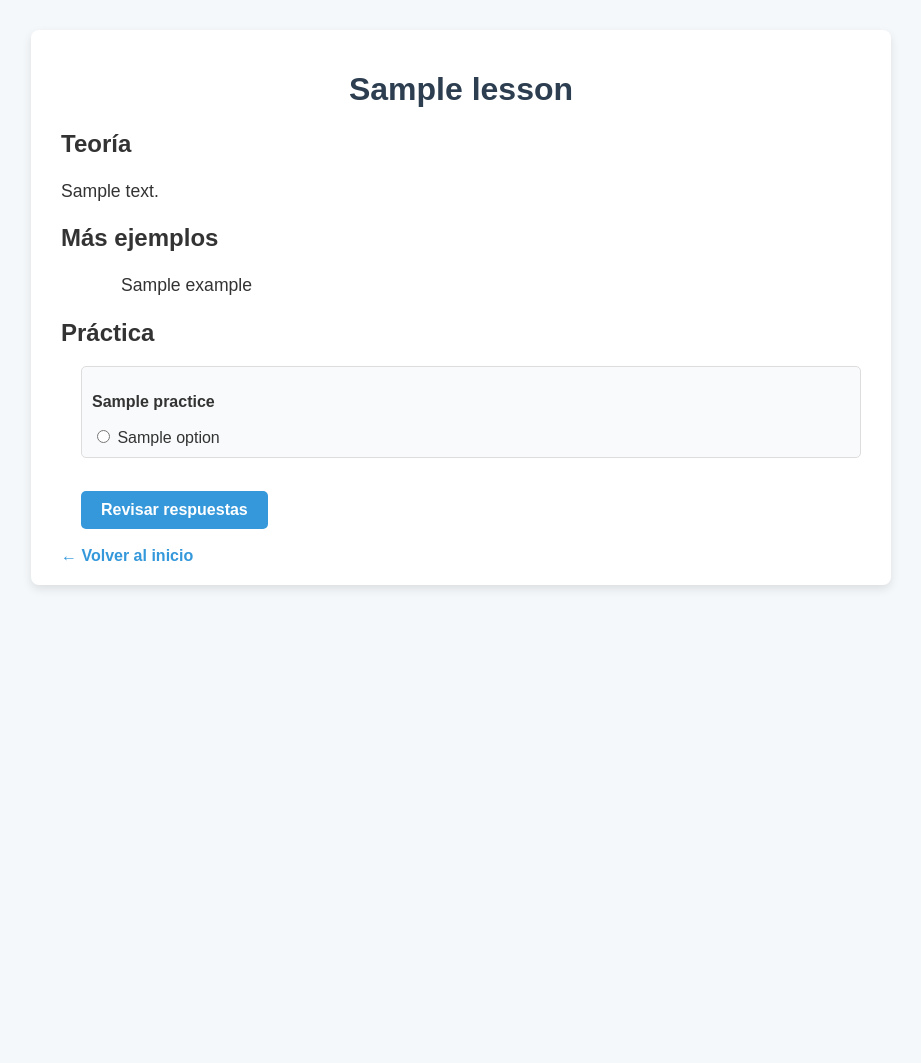
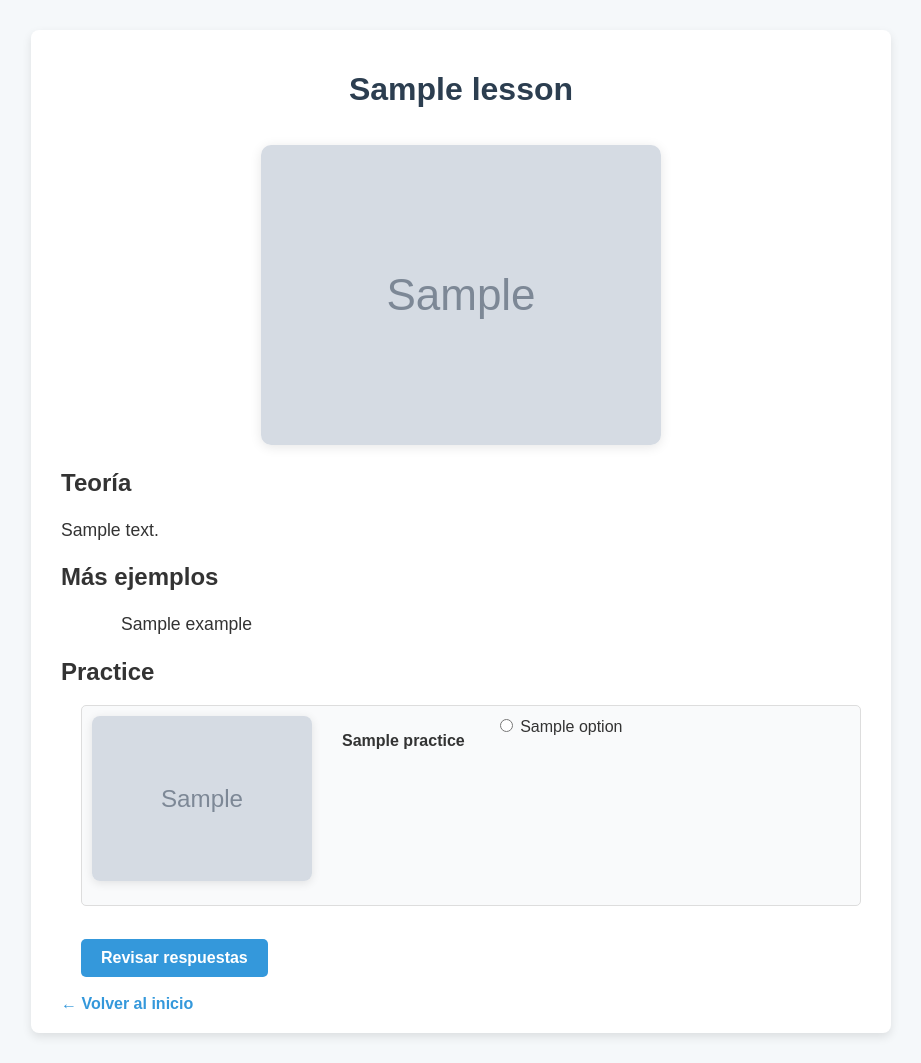
Before and after one commit to Eljuan25/Learning_English, a Flask app: template templates/lesson.html in a window 1280 px wide. Shown: the whole page, without its empty margins (179-1100 px from the left). Before the commit the page ends 589 px from the top, so only its background shows below. Run offline with Flask 3, Linux system fonts and the light colour scheme; the template is opened without the code that fills it: most values are stand-ins (such as "Sample title", 1, 10 or a date in 2020); grey boxes marked "Sample" are stand-in pictures.

Commit message:
Agregue imagenes y la lección 4 bueno aun que nada más auna pregunta estoy todavía discutiendo por que no las puedo poner ala derecha

```diff
--- a/static/style.css
+++ b/static/style.css
@@ -159,3 +159,43 @@ ul li a:hover {
   cursor: pointer;
   box-shadow: 0 4px 8px rgba(0,0,0,0.2);
 }
+
+
+.lesson-image {
+    text-align: center;
+}
+
+.lesson-image img {
+    max-width: 60%;
+    height: auto;
+    margin-top: 15px;
+    border-radius: 10px;
+    box-shadow:  0 2px 12px rgba(0, 0, 0, 0.1);;
+
+}
+
+
+.question-block {
+  display: flex;
+  align-items: flex-start;
+  gap: 30px;
+  max-width: 1200px;
+}
+
+.question-image {
+  flex-shrink: 0;
+  width: 220px;
+
+}
+
+.question-image img {
+  width: 100%;
+  height: auto;
+  border-radius: 8px;
+  box-shadow: 0 2px 10px rgba(0,0,0,0.1);
+}
+
+.question-text {
+  flex: 1;
+  word-wrap: break-word;
+}
--- a/templates/index.html
+++ b/templates/index.html
@@ -20,6 +20,7 @@
             <li><a href="{{url_for('lesson',lesson_id=1)}}">Lesson 1: Verb To Be</a></li>
             <li><a href="{{url_for('lesson',lesson_id=2)}}">Lesson 2: Present Simple Tense </a></li>
             <li><a href="{{url_for('lesson',lesson_id=3)}}">Lesson 3: At the Restaurant </a></li>
+             <li><a href="{{url_for('lesson',lesson_id=4)}}">Lesson 4: Asking about cleaning roles </a></li>
         </ul>
     </main>
 
--- a/templates/lesson.html
+++ b/templates/lesson.html
@@ -8,6 +8,12 @@
     <div class="container">
         <header class="header">
             <h1>{{ lesson.title }}</h1>
+
+            {% if lesson.image %}
+                <div class="lesson-image">
+                    <img src="{{ lesson.image }}" alt="Imagen representativa de la lección">
+                </div>
+            {% endif %}
         </header>
 
         <section class="theory">
@@ -25,10 +31,17 @@
         </section>
 
         <section class="practice">
-        <h2>Práctica</h2>
+            <h2>Practice</h2>
             <form method="post">
                 {% for p in lesson.practice %}
                     <div class="question-block">
+
+                        {% if p.image %}
+                            <div class="question-image">
+                                <img src="{{ p.image }}" alt="Imagen de la pregunta" style="max-width: 300px; border-radius: 8px; margin-bottom: 10px;">
+                            </div>
+                        {% endif %}
+
                         {% if p.audio %}
                             <audio controls>
                                 <source src="{{ url_for('static', filename='sounds/' + p.audio) }}" type="audio/mpeg">
@@ -48,6 +61,7 @@
                 <button type="submit">Revisar respuestas</button>
             </form>
         </section>
+
         <footer class="footer">
             <br><a href="{{ url_for('index') }}">← Volver al inicio</a>
         </footer>
```
Also changed, not shown: lessons/lesson4.json (added, +47 -0 lines). Lines whose indentation alone changed are shown as unchanged.
